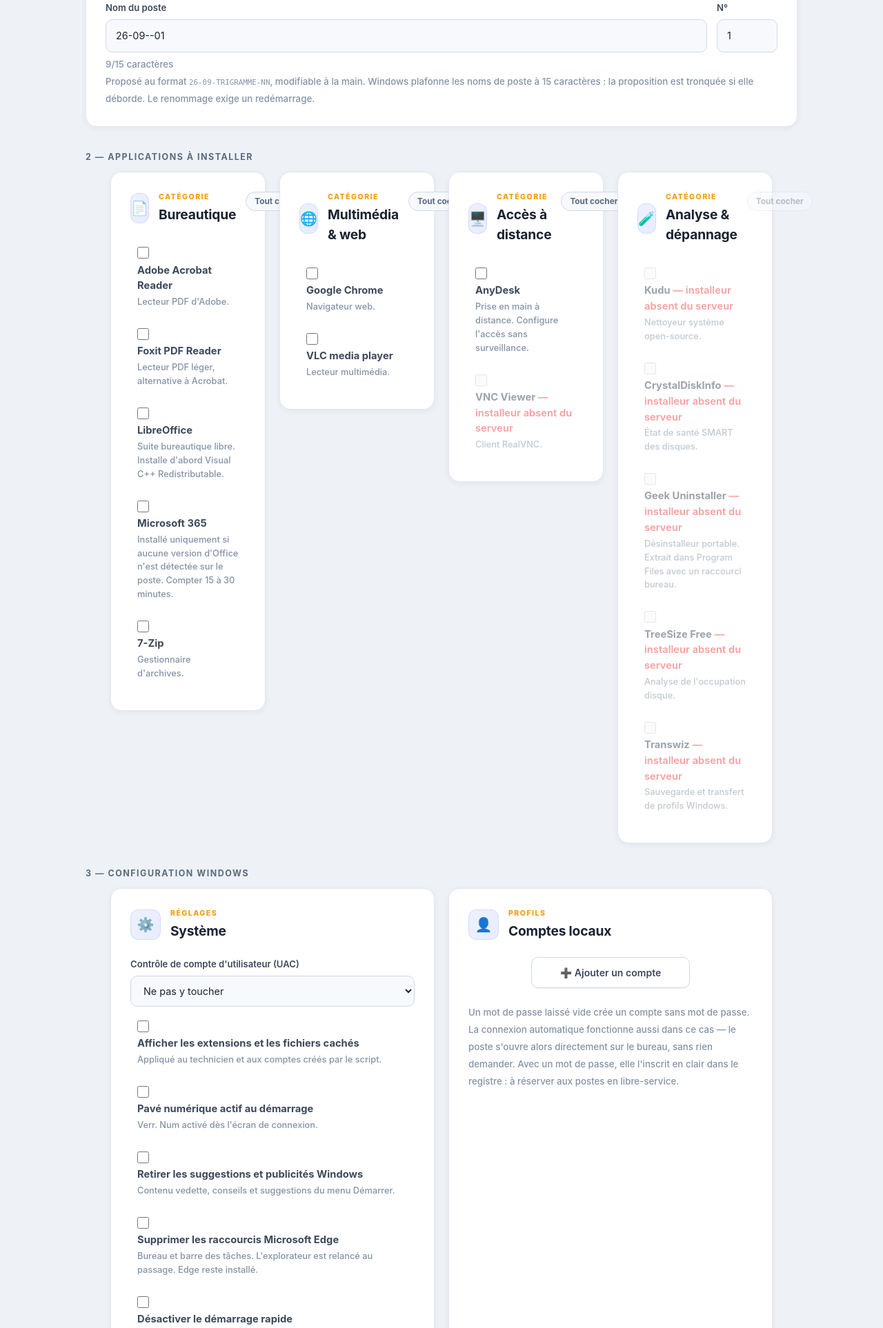
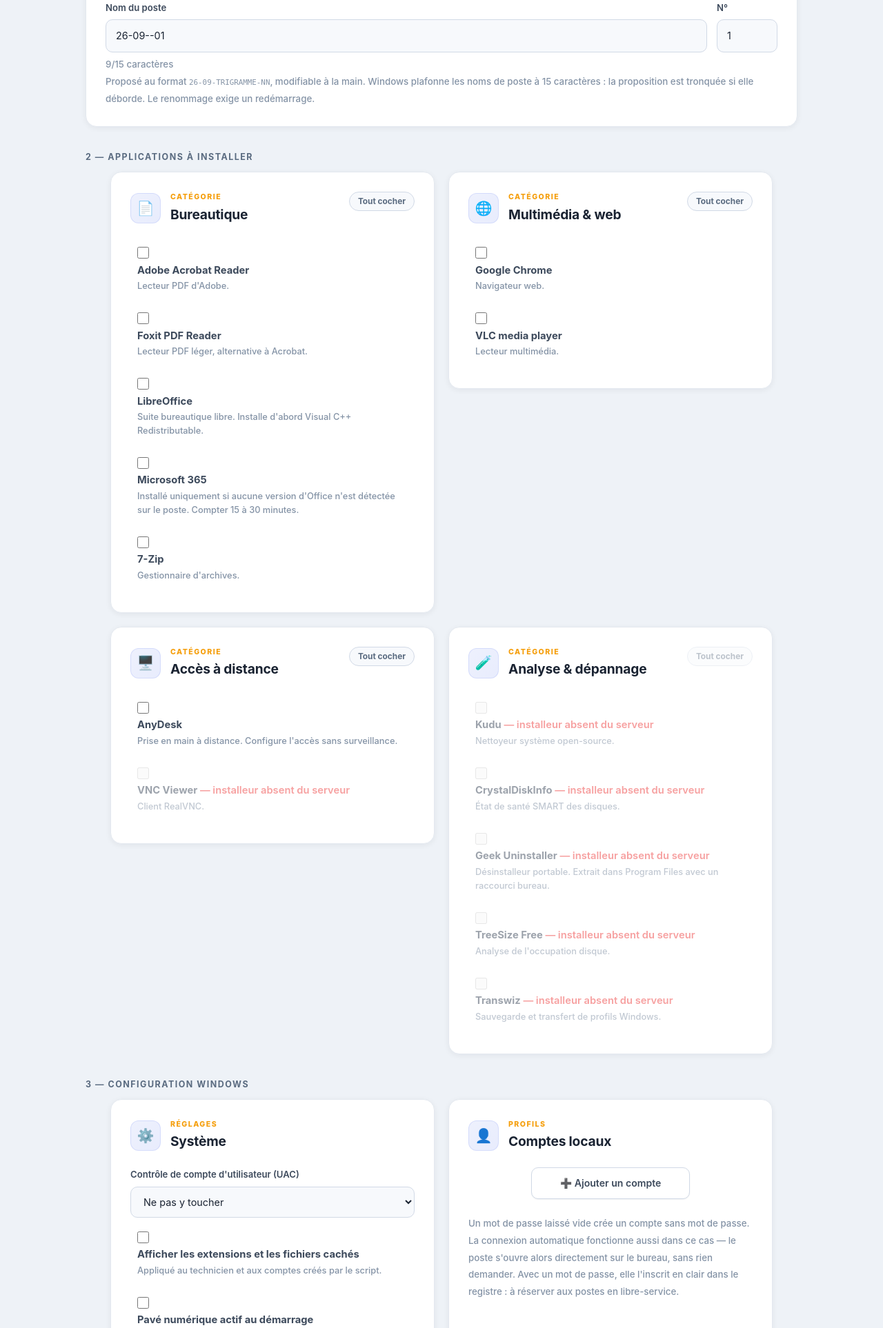
Before and after one commit to Pavupaprix/toshiba_manager, a Flask app: page /poste/ in a window 1280 px wide. Shown: the part 872-2798 px from the top of the page at 69% size. Run offline with Flask 3, Linux system fonts and the light colour scheme.

Commit message:
fix: deux colonnes pour les categories, pas quatre
A quatre colonnes les cartes tombaient a 225 px : les titres passaient sur
deux lignes et le bouton "Tout cocher" etait rogne. Deux rangees de deux
donnent des cartes de 470 px, des titres sur une ligne, et placent quand
meme "Analyse & depannage" a cote d'"Acces a distance".

Ajoute min-width: 0 sur le bloc de titre : sans lui un element de grille
refuse de passer sous la largeur de son contenu et ecrase son voisin, ce
qui rognait le bouton.

Co-Authored-By: Claude Opus 5 <noreply@anthropic.com>

```diff
--- a/ToshibaManager 1/ToshibaManager/static/style.css
+++ b/ToshibaManager 1/ToshibaManager/static/style.css
@@ -2221,21 +2221,24 @@ a.btn { text-decoration: none; }
 /* Les quatre categories d applications tiennent sur une rangee des que la
    largeur le permet, plutot que trois puis une orpheline. Classe dediee :
    .smtp-grid--trois sert aussi a la page des copieurs. */
+/* Deux colonnes, pas quatre : a quatre les cartes tombaient a 225 px, les
+   titres passaient sur deux lignes et le bouton "Tout cocher" etait rogne.
+   Deux rangees de deux placent aussi "Analyse & depannage" a cote d'"Acces a
+   distance", ce qui etait la demande. */
 .poste-grille-apps {
-    grid-template-columns: repeat(4, minmax(0, 1fr));
+    grid-template-columns: repeat(2, minmax(0, 1fr));
     align-items: start;
 }
 
-/* Quatre colonnes fixes plutot qu'auto-fit : la largeur du conteneur laissait
-   auto-fit choisir trois colonnes larges, et la quatriene categorie tombait
-   seule sur une rangee. */
-@media (max-width: 1000px) {
-    .poste-grille-apps { grid-template-columns: repeat(2, minmax(0, 1fr)); }
-}
-
-@media (max-width: 560px) {
+@media (max-width: 760px) {
     .poste-grille-apps { grid-template-columns: 1fr; }
 }
+
+/* L'en-tete de carte : le titre peut se retrecir, le bouton jamais. Sans
+   min-width: 0, un element de grille refuse de passer sous la largeur de son
+   contenu et ecrase son voisin. */
+.smtp-card-heading > div { min-width: 0; }
+.smtp-card-heading .poste-tout { flex-shrink: 0; }
 
 /* Signalement des postes restes dans une autre entite. */
 .poste-glpi-ranger {
```
